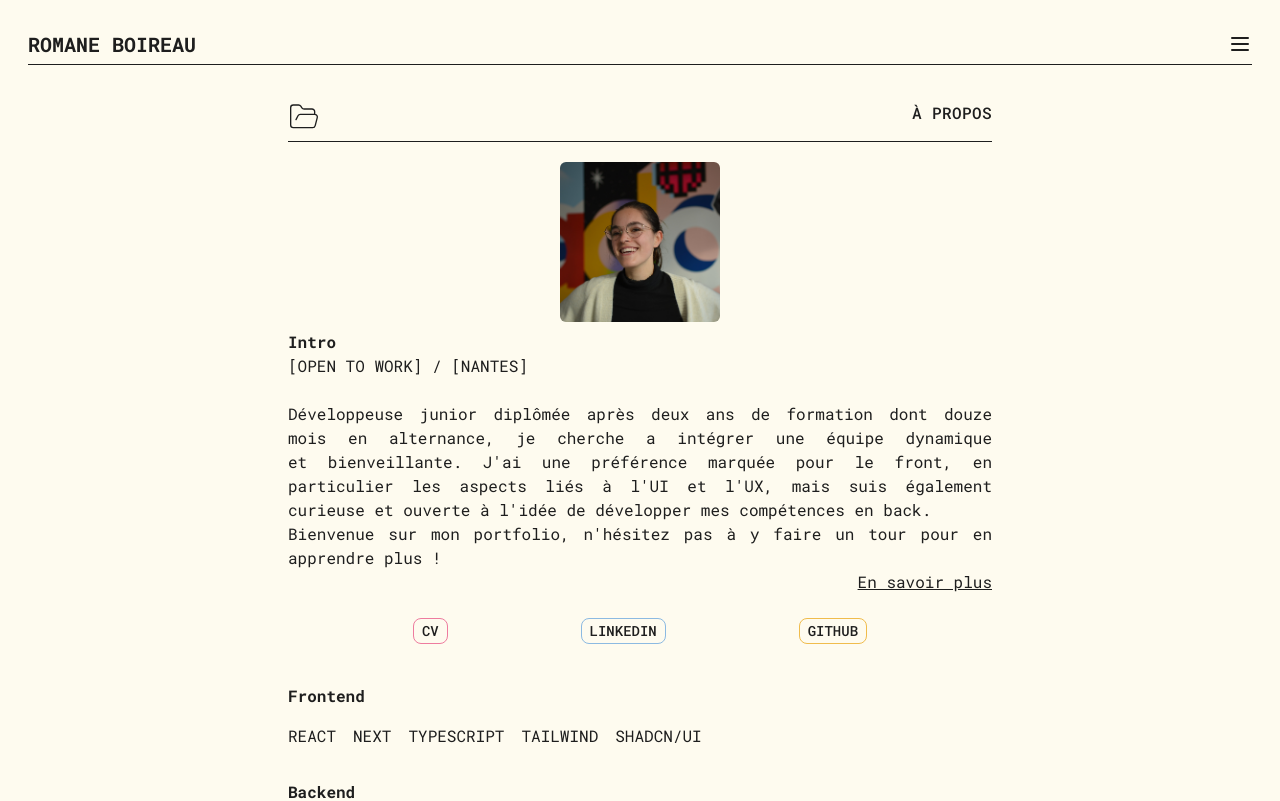
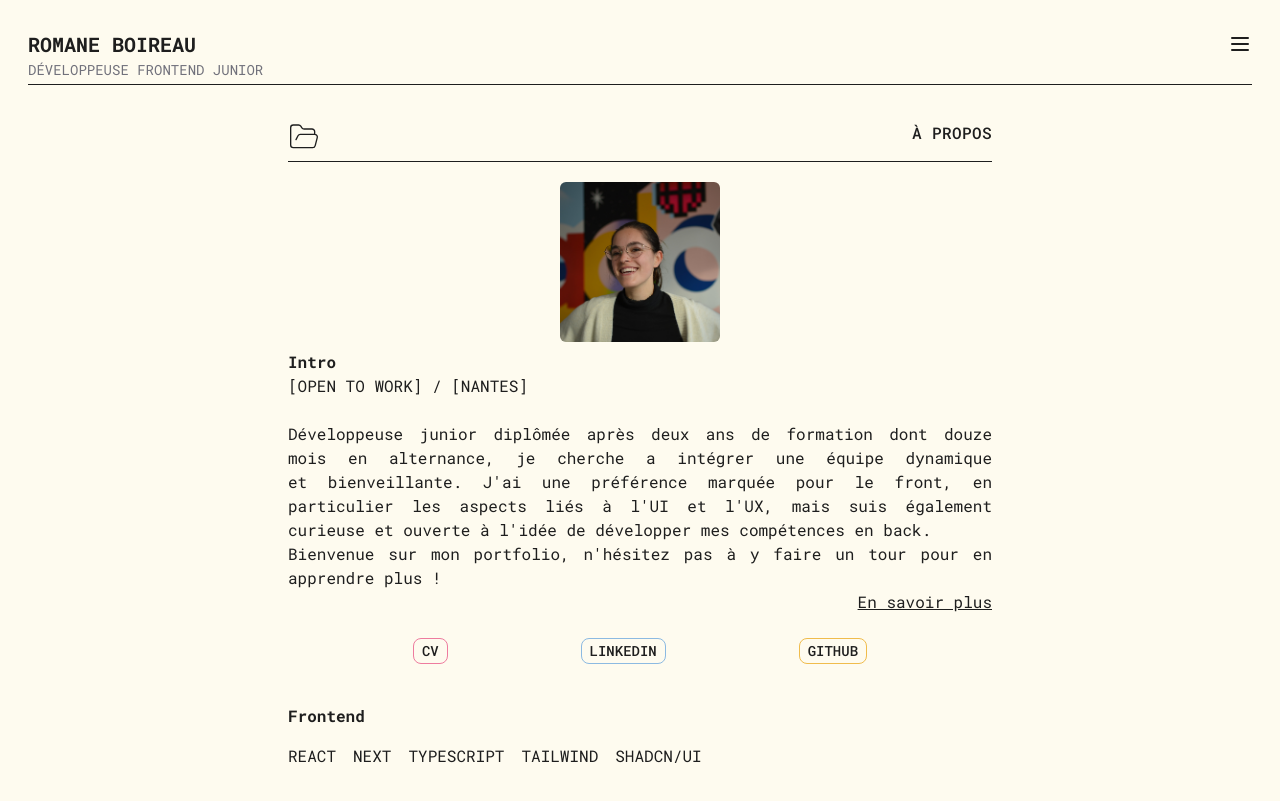
Before and after one commit to aanatema/portfolio-v2, a Next.js app: page / in a window 1280 px wide. Shown: the top 801 px of the page. Built offline with nearby package versions, Linux system fonts and the light colour scheme.

Commit message:
add description to menu

```diff
--- a/src/app/components/NavigationBar.tsx
+++ b/src/app/components/NavigationBar.tsx
@@ -3,7 +3,8 @@ import { NavigationMenu } from "./NavigationMenu";
 
 export default function NavigationBar() {
 	return (
-		<nav className='flex cols-2 justify-between items-center m-7 pb-1 border-b border-foreground bg-background'>
+		<nav className=' m-7 pb-1 border-b border-foreground bg-background'>
+			<section className='flex cols-2 justify-between items-center'>
 				<Link href='/'>
 					<h1 className='text-xl font-bold uppercase tracking-[3]'>
 						Romane Boireau
@@ -11,6 +12,10 @@ export default function NavigationBar() {
 				</Link>
 
 				<NavigationMenu />
+			</section>
+			<p className='text-sm text-muted-foreground uppercase '>
+				Développeuse frontend junior
+			</p>
 		</nav>
 	);
 }
```
Lines whose indentation alone changed are shown as unchanged.
